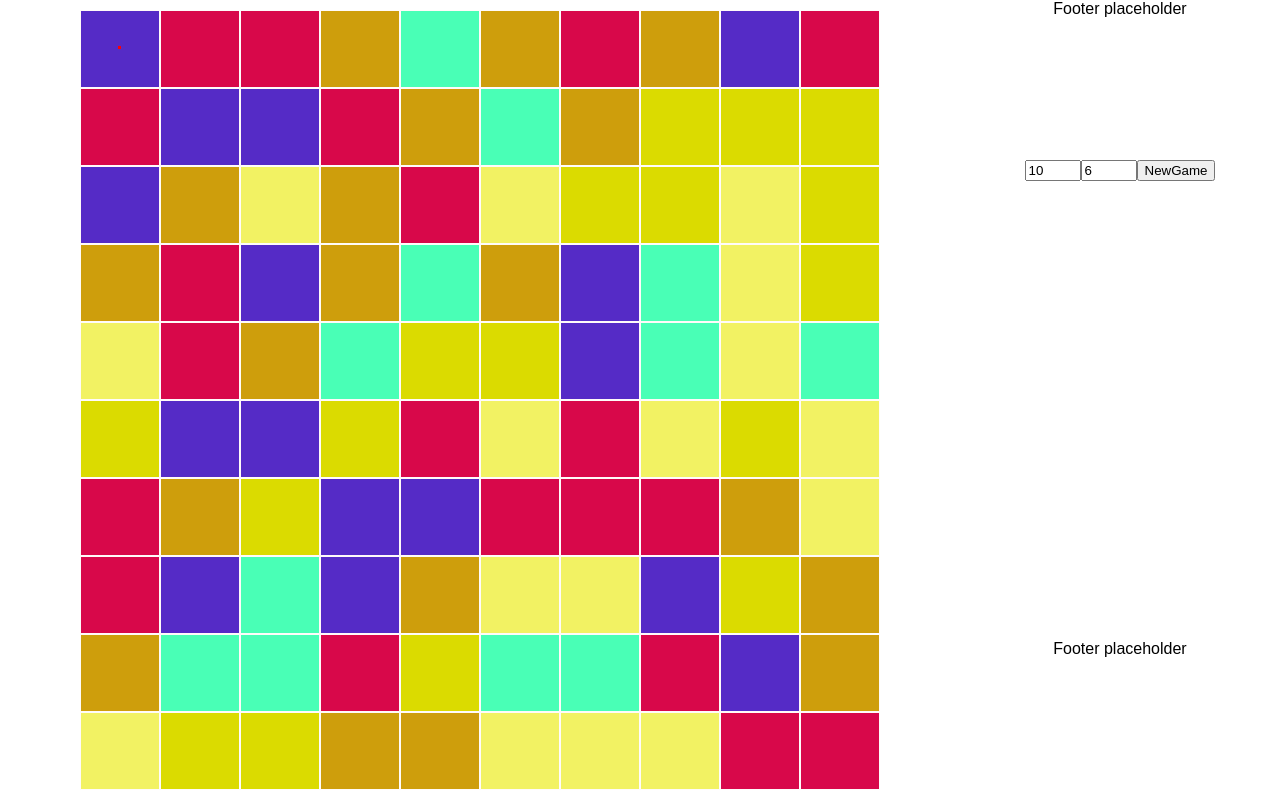
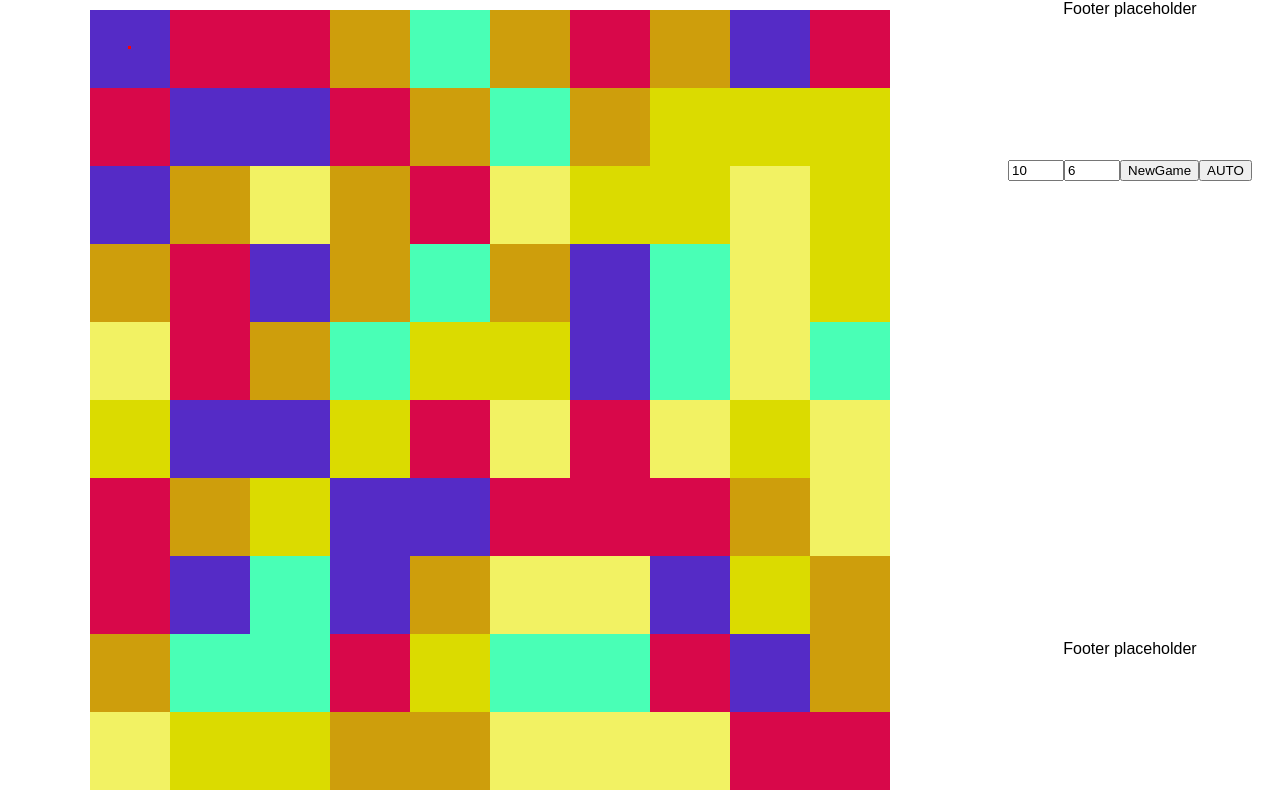
Before and after one commit to hategen/floodit, a React app: page / in a window 1280 px wide. Both pictures are taken after a click on the button "NewGame". Built offline with nearby package versions, Linux system fonts and the light colour scheme.

Commit message:
autoplay  added added frontier optimisations

```diff
--- a/src/actions/actions.js
+++ b/src/actions/actions.js
@@ -2,6 +2,7 @@ export const ACTION_NEW_GAME = 'ACTION_NEW_GAME';
 export const ACTION_FIELDSIZE_CHANGE = 'ACTION_FIELDSIZE_CHANGE';
 export const ACTION_COLOR_NUMBER_CHANGE = 'ACTION_COLOR_NUMBER_CHANGE';
 export const ACTION_CHANGE_COLOR = 'ACTION_CHANGE_COLOR';
+export const ACTION_AUTOTURN = 'ACTION_AUTOTURN';
 
 export const newGame = (fieldSize) => ({
     type: ACTION_NEW_GAME
@@ -22,3 +23,8 @@ export const changeColor = (color) => ({
     type: ACTION_CHANGE_COLOR,
     color
 });
+
+
+export const autoTurn = () => ({
+    type: ACTION_AUTOTURN
+});
--- a/src/components/App/App.css
+++ b/src/components/App/App.css
@@ -3,28 +3,29 @@
     display: grid;
     height: 100vh;
     width: 100vw;
-    grid-template-areas:
-   "field  header"
-   "field  settings"
-   "field  footer";
-    grid-template-columns: 9fr minmax(300px,3fr);
+    grid-template-areas: "field  header" "field  settings" "field  footer";
+    grid-template-columns: 9fr minmax(300px, 2fr);
     grid-template-rows: 1fr 3fr 1fr;
-  }
-
-.game-settings {
-    grid-area: settings;
 }
 
 .game-field {
     grid-area: field;
     justify-self: center;
 }
-header{
-    grid-area: header;
+
+.game-settings {
+    grid-area: settings;
+    justify-self: center;
 }
 
-footer{
+header {
+    grid-area: header;
+    justify-self: center;
+}
+
+footer {
     grid-area: footer;
+    justify-self: center;
 }
 
 .App-logo {
--- a/src/components/Box/Box.css
+++ b/src/components/Box/Box.css
@@ -1,7 +1,7 @@
 .box {
     flex-grow: 1;
     /*background: rgb(169, 192, 255);*/
-    margin: 1px;
+    /*margin: 1px;*/
     position: relative;
     /*//  transition: transform 0.2s ease, background-color 0.2s ease-in-out;*/
 }
@@ -25,6 +25,7 @@
     content: '';
 }
 
+
 .box.visited {
 
 }
--- a/src/components/GameSettings/GameSettings.js
+++ b/src/components/GameSettings/GameSettings.js
@@ -3,7 +3,7 @@ import React from 'react';
 import './GameSettings.css';
 import NumericInput from '../NumericInput/NumericInput';
 
-const GameSettings = ({fieldSize, colorNumber, newGame, fieldSizeChange, colorNumberChange}) => {
+const GameSettings = ({fieldSize, colorNumber, newGame, fieldSizeChange, colorNumberChange, autoTurn}) => {
     const onFieldSizeChangeHandler = (event) => {
         fieldSizeChange(Number.parseInt(event.target.value, 10))
     };
@@ -40,6 +40,13 @@ const GameSettings = ({fieldSize, colorNumber, newGame, fieldSizeChange, colorNu
                 newGame()
             }}> NewGame
             </button>
+
+            <button onClick={() => {
+                setInterval(() => {
+                    autoTurn()
+                }, 200);
+            }}> AUTO
+            </button>
         </section>
     )
 };
--- a/src/containers/GameSettingsContainer.js
+++ b/src/containers/GameSettingsContainer.js
@@ -1,5 +1,5 @@
 import {connect} from 'react-redux';
-import {newGame, fieldSizeChange, colorNumberChange} from '../actions/actions';
+import {newGame, fieldSizeChange, colorNumberChange, autoTurn} from '../actions/actions';
 import GameSettings from '../components/GameSettings/GameSettings';
 
 const mapStateToProps = (state) => state;
@@ -12,6 +12,9 @@ const mapDispatchToprops = dispatch => ({
     },
     colorNumberChange: (colorNumber) => {
         dispatch(colorNumberChange(colorNumber))
+    },
+    autoTurn: () => {
+        dispatch(autoTurn())
     }
 
 });
--- a/src/reducers/reducers.js
+++ b/src/reducers/reducers.js
@@ -2,10 +2,11 @@ import {
     ACTION_NEW_GAME,
     ACTION_FIELDSIZE_CHANGE,
     ACTION_COLOR_NUMBER_CHANGE,
-    ACTION_CHANGE_COLOR
+    ACTION_CHANGE_COLOR,
+    ACTION_AUTOTURN
 } from "../actions/actions";
 
-import {getRandomColors, getRandomField, floodField} from '../utils/colors';
+import {getRandomColors, getRandomField, floodField, getNextTurnColor} from '../utils/colors';
 
 export default function reducers(state = {}, action) {
     switch (action.type) {
@@ -41,6 +42,13 @@ export default function reducers(state = {}, action) {
                 visited
             };
 
+        case ACTION_AUTOTURN:
+            const nextColor = getNextTurnColor(state.frontier, state.field);
+            return {
+                ...state,
+                ...floodField(state.field, nextColor, state.frontier, state.visited)
+            };
+
         default:
             return state
     }
--- a/src/utils/colors.js
+++ b/src/utils/colors.js
@@ -53,6 +53,30 @@ const getNeighbours = (field, x, y, color) => {
     return neighbours;
 };
 
+const getNonMatchingNeighbours = (field, x, y, color) => {
+    const fieldLength = field[0].length - 1;
+    const fieldHeigth = field.length - 1;
+    const neighbours = [];
+
+    if (x - 1 >= 0 && field[y][x - 1].color !== color) {
+        neighbours.push({x: x - 1, y, color: field[y][x - 1].color});
+    }
+
+    if (x + 1 <= fieldLength && field[y][x + 1].color !== color) {
+        neighbours.push({x: x + 1, y, color: field[y][x + 1].color});
+    }
+
+    if (y - 1 >= 0 && field[y - 1][x].color !== color) {
+        neighbours.push({x: x, y: y - 1, color: field[y - 1][x].color});
+    }
+
+    if (y + 1 <= fieldHeigth && field[y + 1][x].color !== color) {
+        neighbours.push({x, y: y + 1, color: field[y + 1][x].color});
+    }
+
+    return neighbours;
+};
+
 const filterVisited = (visited = {}, points = []) => {
     return points.filter(el => {
         return !visited[`${el.x}_${el.y}`];
@@ -72,6 +96,7 @@ const repaintField = (field, points, color) => {
     console.timeEnd('REPAINT');
     return newField;
 };
+
 const mapFrontierToArray = (frontier) => {
     console.time('MAP');
     const newFrontier = [];
@@ -85,10 +110,84 @@ const mapFrontierToArray = (frontier) => {
     return newFrontier.length ? newFrontier : [{x: 0, y: 0}];
 };
 
+const getMaxNeighbours = (point, fieldSize) => {
+    if (
+        (point.x === 0 && point.y === 0) ||
+        (point.x === 0 && point.y === fieldSize) ||
+        (point.x === fieldSize && point.y === 0) ||
+        (point.x === fieldSize && point.y === fieldSize)
+    ) {
+        return 2;
+    }
+    else if (
+        (point.x === 0 && point.y > 0 && point.y < fieldSize) ||
+        (point.x === fieldSize && point.y > 0 && point.y < fieldSize) ||
+        (point.y === 0 && point.x > 0 && point.x < fieldSize) ||
+        (point.y === fieldSize && point.x > 0 && point.x < fieldSize)
+
+    ) {
+        return 3;
+    }
+    else if (
+        point.x >= 1 && point.x !== 0 &&
+        point.x !== fieldSize && point.y >= 1 &&
+        point.y !== 0 &&
+        point.y !== fieldSize) {
+
+        return 4
+    }
+};
+
+
+const clearFrontier = (frontier, field, color) => {
+    Object.keys(frontier).forEach(point => {
+        const [x, y] = point.split('_');
+        const neighbours = getNeighbours(field, Number.parseInt(x, 10), Number.parseInt(y, 10), color);
+
+        if (neighbours.length === getMaxNeighbours({x, y}, field.length)) {
+            delete frontier[point];
+        }
+    });
+    return frontier;
+};
+
+export const getNextTurnColor = (frontier, field) => {
+    const hash = {};
+
+    frontier.forEach(point => {
+        const {x, y} = point;
+        const color = field[y][x].color;
+        const visited = {};
+        const neighbours = getNonMatchingNeighbours(field, Number.parseInt(x, 10), Number.parseInt(y, 10), color);
+
+        neighbours.forEach(el => {
+            if (!visited[`${el.x}_${el.y}`]) {
+                hash[el.color] ? (hash[el.color]++) : (hash[el.color] = 1);
+                visited[`${el.x}_${el.y}`] = true;
+            }
+        });
+
+    });
+
+
+    let maxcolorName = Object.keys(hash)[0];
+    let maxColorNum = hash[maxcolorName];
+
+    for (const col in hash) {
+
+        if (hash[col] > maxColorNum) {
+            maxColorNum = hash[col];
+            maxcolorName = col;
+        }
+    }
+
+    return maxcolorName;
+};
+
 
 export const floodField = (field, color, startFrontier, visited) => {
         console.time('FLOOD');
-        const floodColor = field[0][0].color;
+        let floodColor = field[0][0].color;
         //  const visited = {};
         if (color === floodColor) {
             return {field, frontier: startFrontier, visited};
@@ -100,40 +199,32 @@ export const floodField = (field, color, startFrontier, visited) => {
             const neighbours = getNeighbours(field, current.x, current.y, floodColor);
             const notVisited = filterVisited(visited, neighbours);
 
-            if (
-                neighbours.length < 2 &&
-                (
-                    (current.x === 0 && current.y === 0) ||
-                    (current.x === 0 && current.y === fieldSize) ||
-                    (current.x === fieldSize && current.y === 0) ||
-                    (current.x === fieldSize && current.y === fieldSize)
-                )) {
+            if ((neighbours.length < 2 && getMaxNeighbours(current, fieldSize) === 2) ||
+                (neighbours.length < 3 && getMaxNeighbours(current, fieldSize) === 3) ||
+                (neighbours.length < 4 && getMaxNeighbours(current, fieldSize) === 4)) {
                 nextFrontier[`${current.x}_${current.y}`] = true;
             }
-            else if (
-                neighbours.length < 3 &&
-                (
-                    (current.x === 0 && current.y > 0 && current.y < fieldSize) ||
-                    (current.x === fieldSize && current.y > 0 && current.y < fieldSize) ||
-                    (current.y === 0 && current.x > 0 && current.x < fieldSize) ||
-                    (current.y === fieldSize && current.x > 0 && current.x < fieldSize)
-                )
-            ) {
-                nextFrontier[`${current.x}_${current.y}`] = true;
-            }
-            else if (neighbours.length < 4 && current.x >= 1 && current.x !== 0 && current.x !== fieldSize && current.y >= 1 && current.y !== 0 && current.y !== fieldSize) {
-                nextFrontier[`${current.x}_${current.y}`] = true;
-            }
-
 
             visited[`${current.x}_${current.y}`] = true;
             field[current.y][current.x].visited = true;
 
             startFrontier.push(...notVisited);
+
+            if (startFrontier.length === 0 && mapFrontierToArray(nextFrontier).length && floodColor !== color) {
+                floodColor = color;
+                startFrontier.push(...mapFrontierToArray(nextFrontier));
+            }
         }
 
         console.timeEnd('FLOOD');
-        const ret = {field: repaintField(field, visited, color), frontier: mapFrontierToArray(nextFrontier), visited};
+
+        const newField = repaintField(field, visited, color);
+
+        const ret = {
+            field: newField,
+            frontier: mapFrontierToArray(clearFrontier(nextFrontier, newField, color)),
+            visited
+        };
 
         return ret;
     }
```
